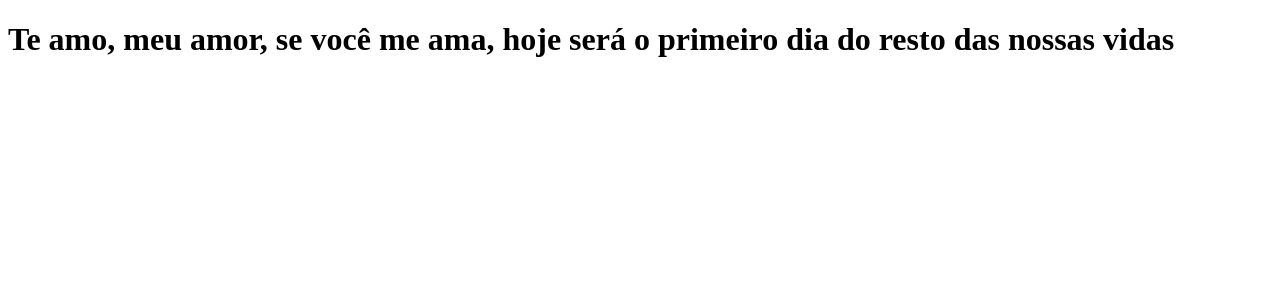
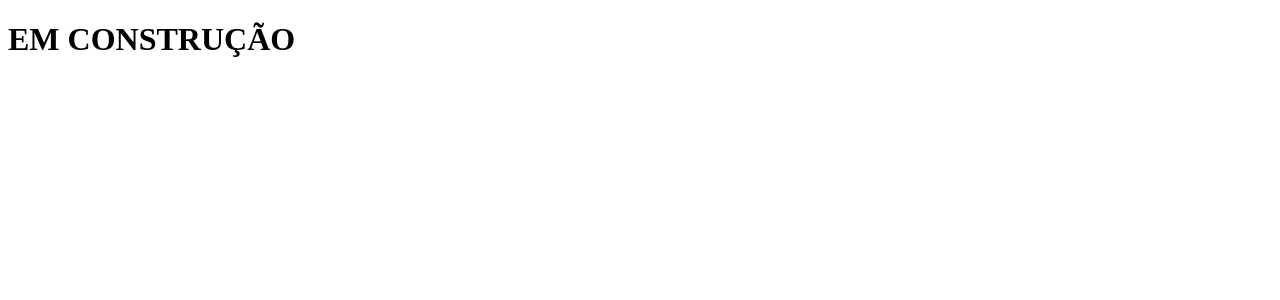
Before and after one commit to XavierAlan/Clipped, a Next.js app: page / in a window 1280 px wide. Shown: the top 300 px of the page. Built offline with nearby package versions, Linux system fonts and the light colour scheme.

Commit message:
Atualização da Webpage no Vercel

```diff
--- a/pages/index.js
+++ b/pages/index.js
@@ -1,10 +1,5 @@
 function Home() {
-  return (
-    <h1>
-      Te amo, meu amor, se você me ama, hoje será o primeiro dia do resto das
-      nossas vidas
-    </h1>
-  );
+  return <h1>EM CONSTRUÇÃO</h1>;
 }
 
 export default Home;
```
